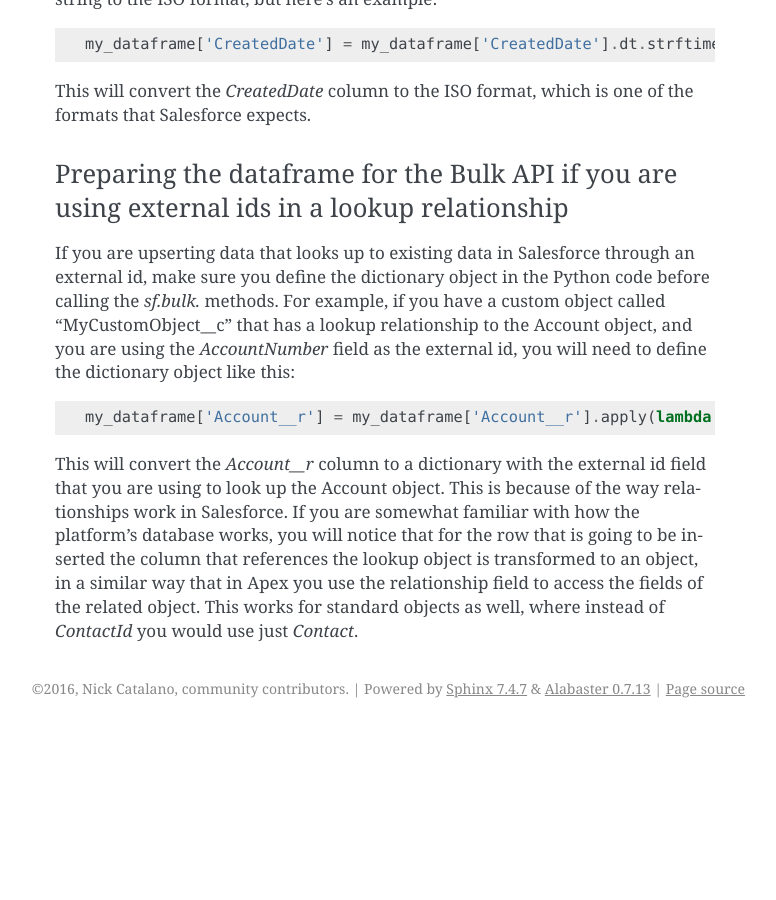
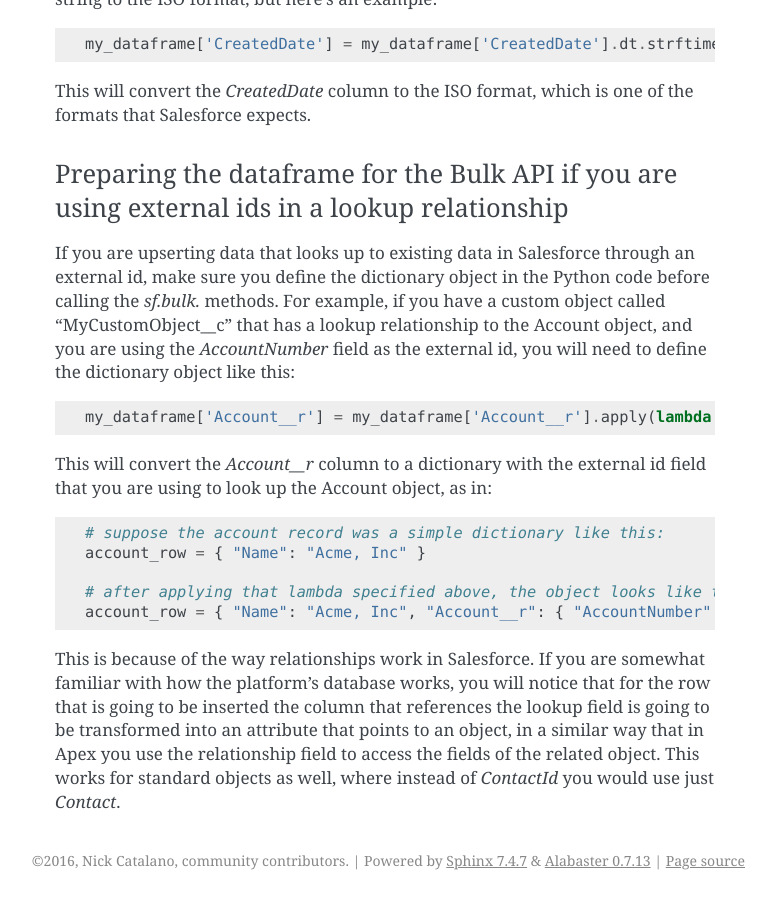
Before and after one commit to simple-salesforce/simple-salesforce, a Sphinx documentation site: the page built from docs/user_guide/bulk_api_notes.rst, in a window 1280 px wide and 900 px high, scrolled down 1196 px. Shown: the whole window, without its empty margins (365-1141 px from the left). Built offline with Sphinx 7.4.7, drawn with Linux system fonts in a browser that asks for light colours; pages that are not in the unit, such as notebooks, are missing from menus; before the commit the page ends 1924 px from its top, so only the background shows below that.

Commit message:
Improve explanation of relationships.

```diff
--- a/docs/user_guide/bulk_api_notes.rst
+++ b/docs/user_guide/bulk_api_notes.rst
@@ -35,4 +35,14 @@
 
     my_dataframe['Account__r'] = my_dataframe['Account__r'].apply(lambda x: {'AccountNumber': x})
 
-This will convert the `Account__r` column to a dictionary with the external id field that you are using to look up the Account object. This is because of the way relationships work in Salesforce. If you are somewhat familiar with how the platform's database works, you will notice that for the row that is going to be inserted the column that references the lookup object is transformed to an object, in a similar way that in Apex you use the relationship field to access the fields of the related object. This works for standard objects as well, where instead of *ContactId* you would use just *Contact*.
+This will convert the `Account__r` column to a dictionary with the external id field that you are using to look up the Account object, as in:
+
+.. code-block:: python
+
+    # suppose the account record was a simple dictionary like this:
+    account_row = { "Name": "Acme, Inc" }
+
+    # after applying that lambda specified above, the object looks like this:
+    account_row = { "Name": "Acme, Inc", "Account__r": { "AccountNumber": "1234" }}
+
+This is because of the way relationships work in Salesforce. If you are somewhat familiar with how the platform's database works, you will notice that for the row that is going to be inserted the column that references the lookup field is going to be transformed into an attribute that points to an object, in a similar way that in Apex you use the relationship field to access the fields of the related object. This works for standard objects as well, where instead of *ContactId* you would use just *Contact*.
```
